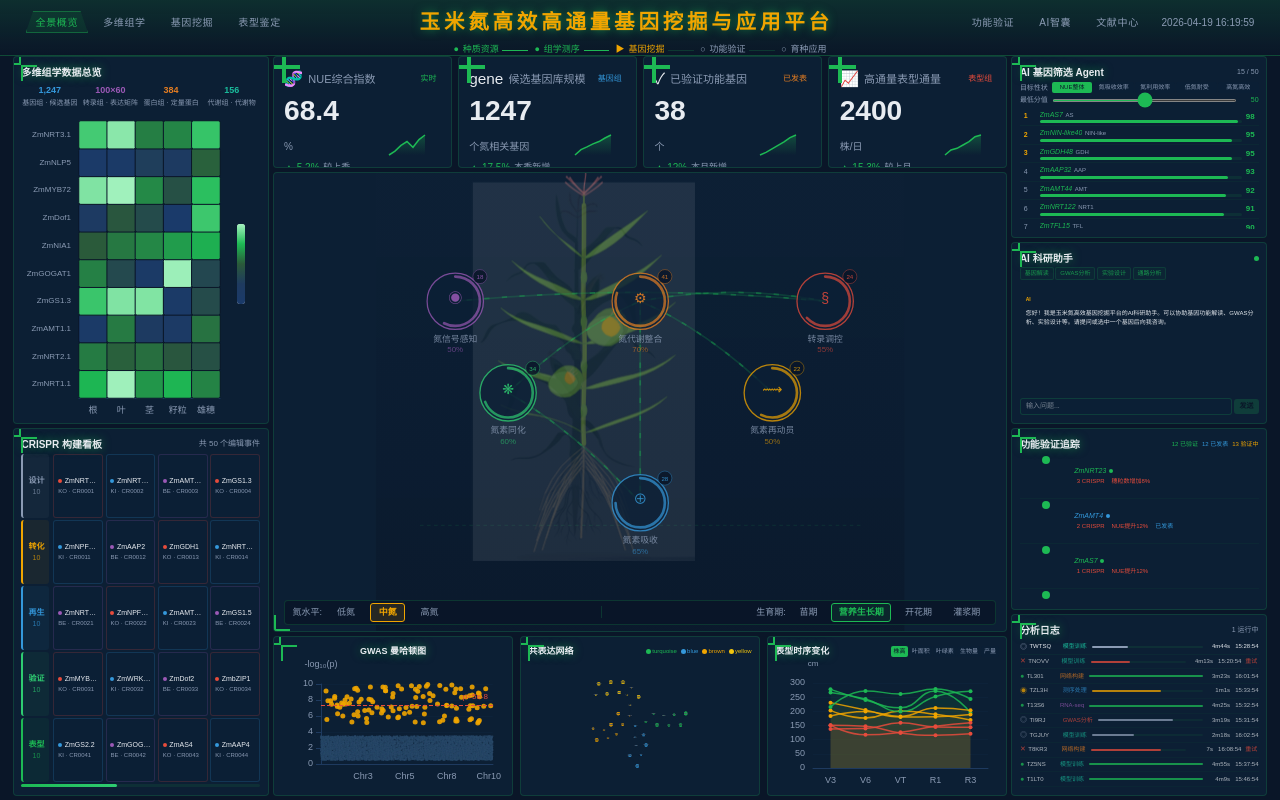
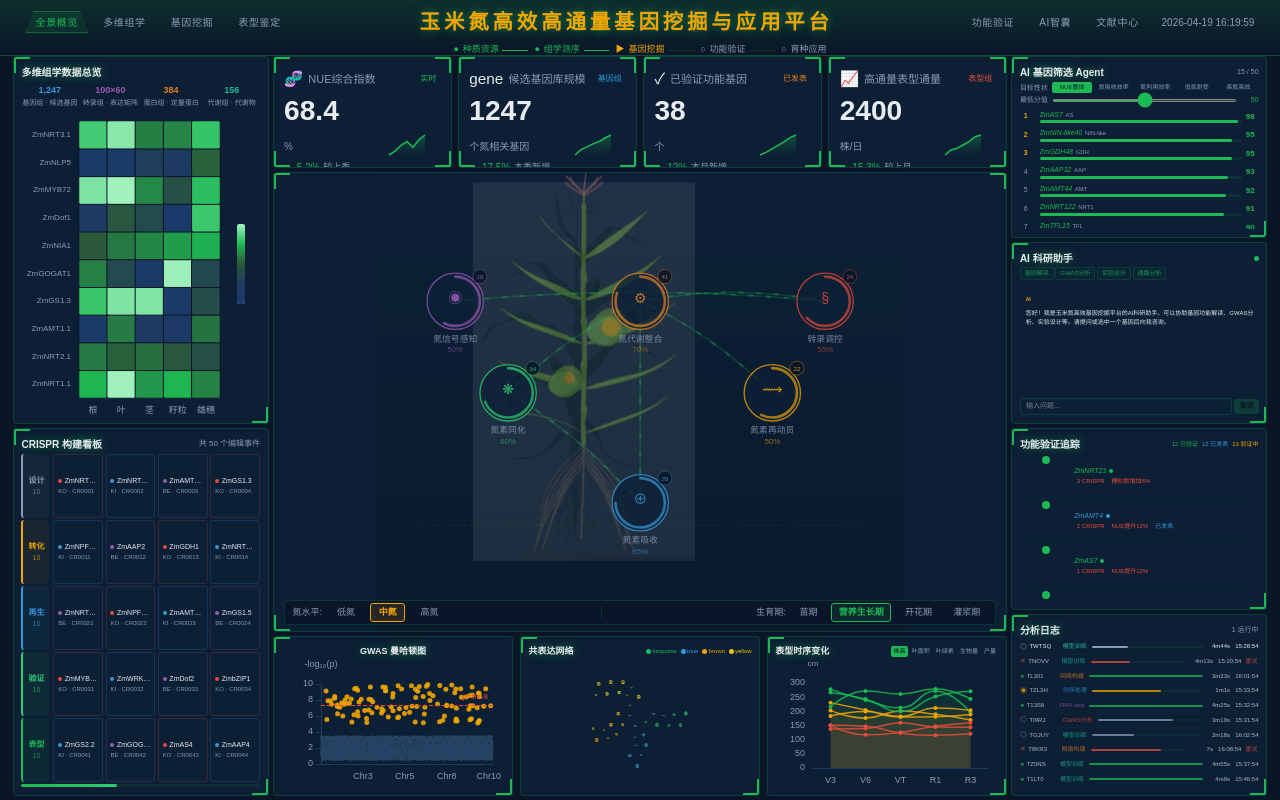
Before and after one commit to GoooIce/opendev, a Next.js app: page / in a window 1280 px wide. Built offline with nearby package versions, Linux system fonts and the light colour scheme.

Commit message:
fix: corner decoration positioning - stretch to fill card bounds

```diff
--- a/app/globals.css
+++ b/app/globals.css
@@ -73,6 +73,10 @@ body {
 /* Corner decoration */
 .corner-decoration {
   position: absolute;
+  top: 0;
+  left: 0;
+  right: 0;
+  bottom: 0;
   pointer-events: none;
 }
 .corner-decoration::before,
```
